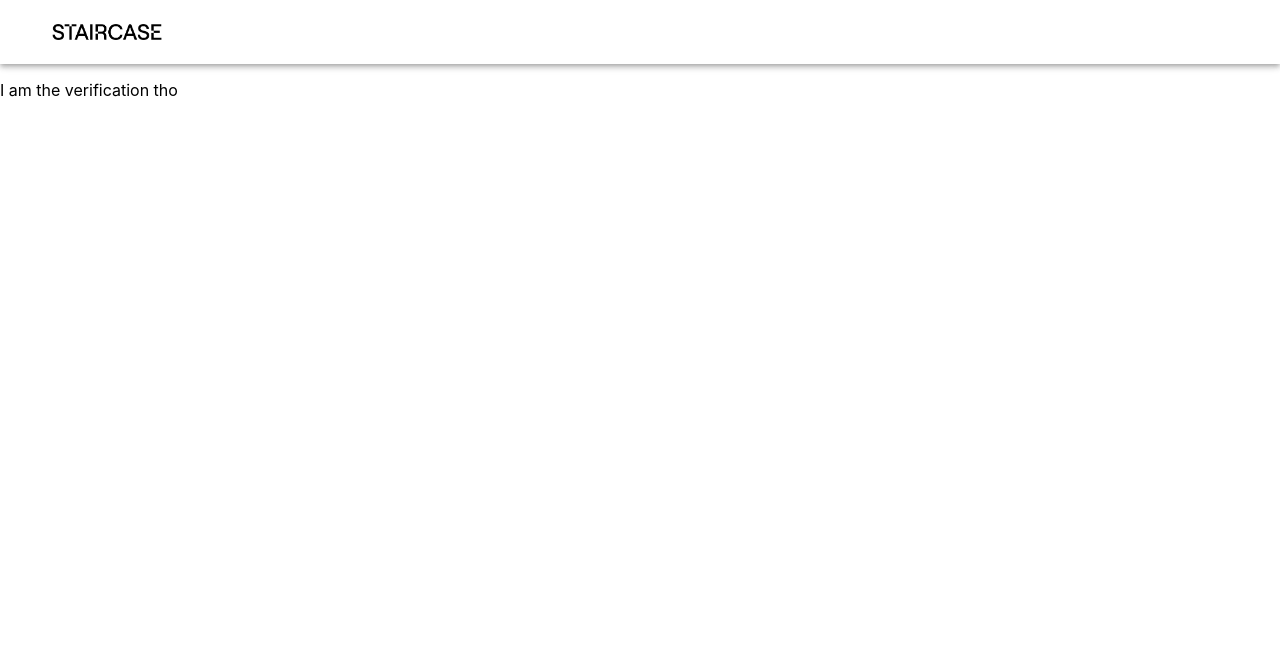
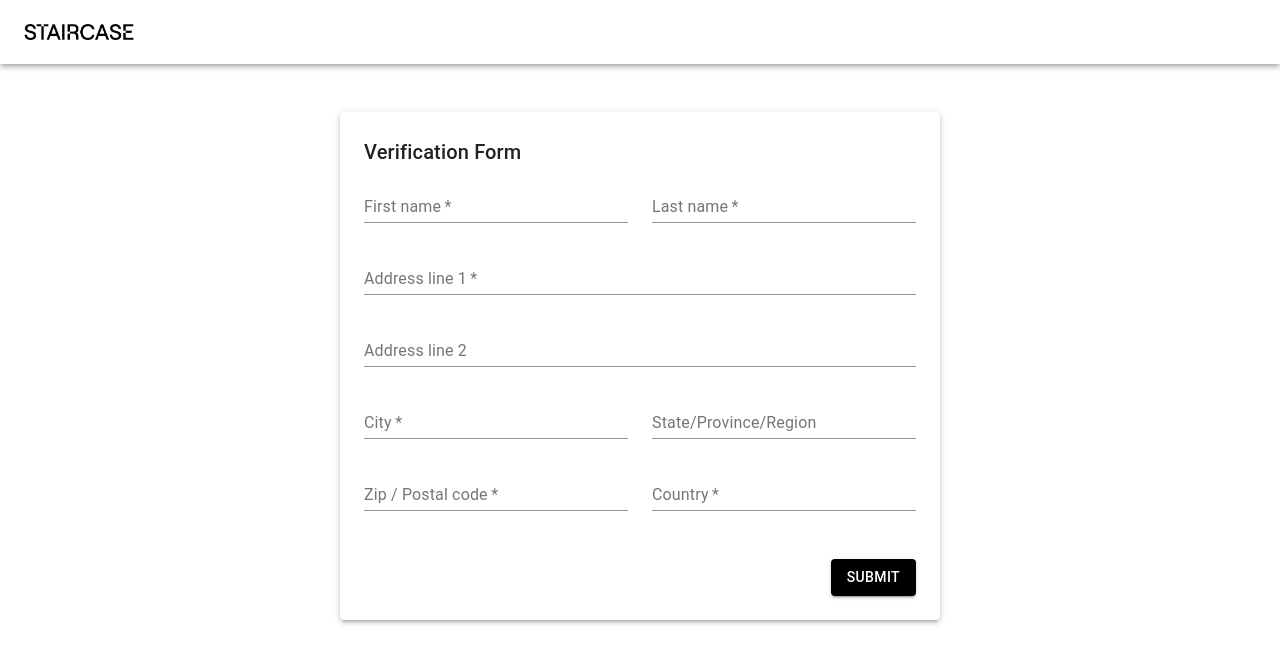
Before and after one commit to taverasady/staircase-test, a React (Create React App) app: page / in a window 1280 px wide. Shown: the top 664 px of the page. Built offline with nearby package versions, Linux system fonts and the light colour scheme.

Commit message:
progress

```diff
--- a/src/components/Header/Header.js
+++ b/src/components/Header/Header.js
@@ -1,17 +1,14 @@
 import React from 'react';
 import AppBar from '@material-ui/core/AppBar';
 import Toolbar from '@material-ui/core/Toolbar';
-import IconButton from '@material-ui/core/IconButton';
-import { useStyles } from './styles.js'
-import logo from "../../assets/images/logo.png"
+import { useStyles } from './styles.js';
+import logo from "../../assets/images/logo.png";
 
 function Header() {
   const classes = useStyles();
     return (
       <AppBar className={classes.appBarColor} position="static">
       <Toolbar>
-        <IconButton edge="start" className={classes.menuButton} color="inherit" aria-label="menu">
-        </IconButton>
         <img src={logo} className={classes.logoSize} alt="staircase"/>
       </Toolbar>
     </AppBar>
--- a/src/components/Header/styles.js
+++ b/src/components/Header/styles.js
@@ -10,12 +10,6 @@ const useStyles = makeStyles((theme) => ({
     root: {
         flexGrow: 1,
     },
-    menuButton: {
-        marginRight: theme.spacing(2),
-    },
-    title: {
-        flexGrow: 1,
-    },
 }));
 
 export { useStyles };
--- a/src/components/VerificationForm/VerificationForm.js
+++ b/src/components/VerificationForm/VerificationForm.js
@@ -1,9 +1,102 @@
+import React from 'react';
+import Grid from '@material-ui/core/Grid';
+import Typography from '@material-ui/core/Typography';
+import TextField from '@material-ui/core/TextField';
+import Button from '@material-ui/core/Button';
+import Paper from '@material-ui/core/Paper';
+import { useStyles } from './styles.js';
+
 function VerificationForm() {
-    return (
-      <div>
-          <p>I am the verification tho</p>
-      </div>
-    );
-  }
+  const classes = useStyles();
 
-  export default VerificationForm;
+  return (
+    <div className={classes.center}>
+      <Paper elevation={3} className={classes.paper}>
+        <Typography variant="h6" gutterBottom>
+          Verification Form
+      </Typography>
+        <Grid container spacing={3}>
+          <Grid item xs={12} sm={6}>
+            <TextField
+              required
+              id="firstName"
+              name="firstName"
+              label="First name"
+              fullWidth
+              autoComplete="given-name"
+            />
+          </Grid>
+          <Grid item xs={12} sm={6}>
+            <TextField
+              required
+              id="lastName"
+              name="lastName"
+              label="Last name"
+              fullWidth
+              autoComplete="family-name"
+            />
+          </Grid>
+          <Grid item xs={12}>
+            <TextField
+              required
+              id="address1"
+              name="address1"
+              label="Address line 1"
+              fullWidth
+              autoComplete="shipping address-line1"
+            />
+          </Grid>
+          <Grid item xs={12}>
+            <TextField
+              id="address2"
+              name="address2"
+              label="Address line 2"
+              fullWidth
+              autoComplete="shipping address-line2"
+            />
+          </Grid>
+          <Grid item xs={12} sm={6}>
+            <TextField
+              required
+              id="city"
+              name="city"
+              label="City"
+              fullWidth
+              autoComplete="shipping address-level2"
+            />
+          </Grid>
+          <Grid item xs={12} sm={6}>
+            <TextField id="state" name="state" label="State/Province/Region" fullWidth />
+          </Grid>
+          <Grid item xs={12} sm={6}>
+            <TextField
+              required
+              id="zip"
+              name="zip"
+              label="Zip / Postal code"
+              fullWidth
+              autoComplete="shipping postal-code"
+            />
+          </Grid>
+          <Grid item xs={12} sm={6}>
+            <TextField
+              required
+              id="country"
+              name="country"
+              label="Country"
+              fullWidth
+              autoComplete="shipping country"
+            />
+          </Grid>
+          <Grid item xs={12}>
+            <div className={classes.buttons}>
+              <Button variant="contained" className={classes.button}>Submit</Button>
+            </div>
+          </Grid>
+        </Grid>
+      </Paper>
+    </div>
+  );
+}
+
+export default VerificationForm;
--- /dev/null
+++ b/src/components/VerificationForm/styles.js
@@ -0,0 +1,40 @@
+import { makeStyles } from '@material-ui/core/styles';
+
+const useStyles = makeStyles((theme) => ({
+  center: {
+    width: 'auto',
+    marginLeft: theme.spacing(2),
+    marginRight: theme.spacing(2),
+    [theme.breakpoints.up(600 + theme.spacing(2) * 2)]: {
+      width: 600,
+      marginLeft: 'auto',
+      marginRight: 'auto',
+    },
+  },
+  paper: {
+    marginTop: theme.spacing(3),
+    marginBottom: theme.spacing(3),
+    padding: theme.spacing(2),
+    [theme.breakpoints.up(600 + theme.spacing(3) * 2)]: {
+      marginTop: theme.spacing(6),
+      marginBottom: theme.spacing(6),
+      padding: theme.spacing(3),
+    },
+  },
+  buttons: {
+    display: 'flex',
+    justifyContent: 'flex-end',
+  },
+  button: {
+    marginTop: theme.spacing(3),
+    marginLeft: theme.spacing(1),
+    backgroundColor: '#000000',
+    color: '#ffff',
+    "&:hover": {
+      backgroundColor: '#131212',
+      color: '#ffff',
+    }
+  },
+}));
+
+export { useStyles };
```
